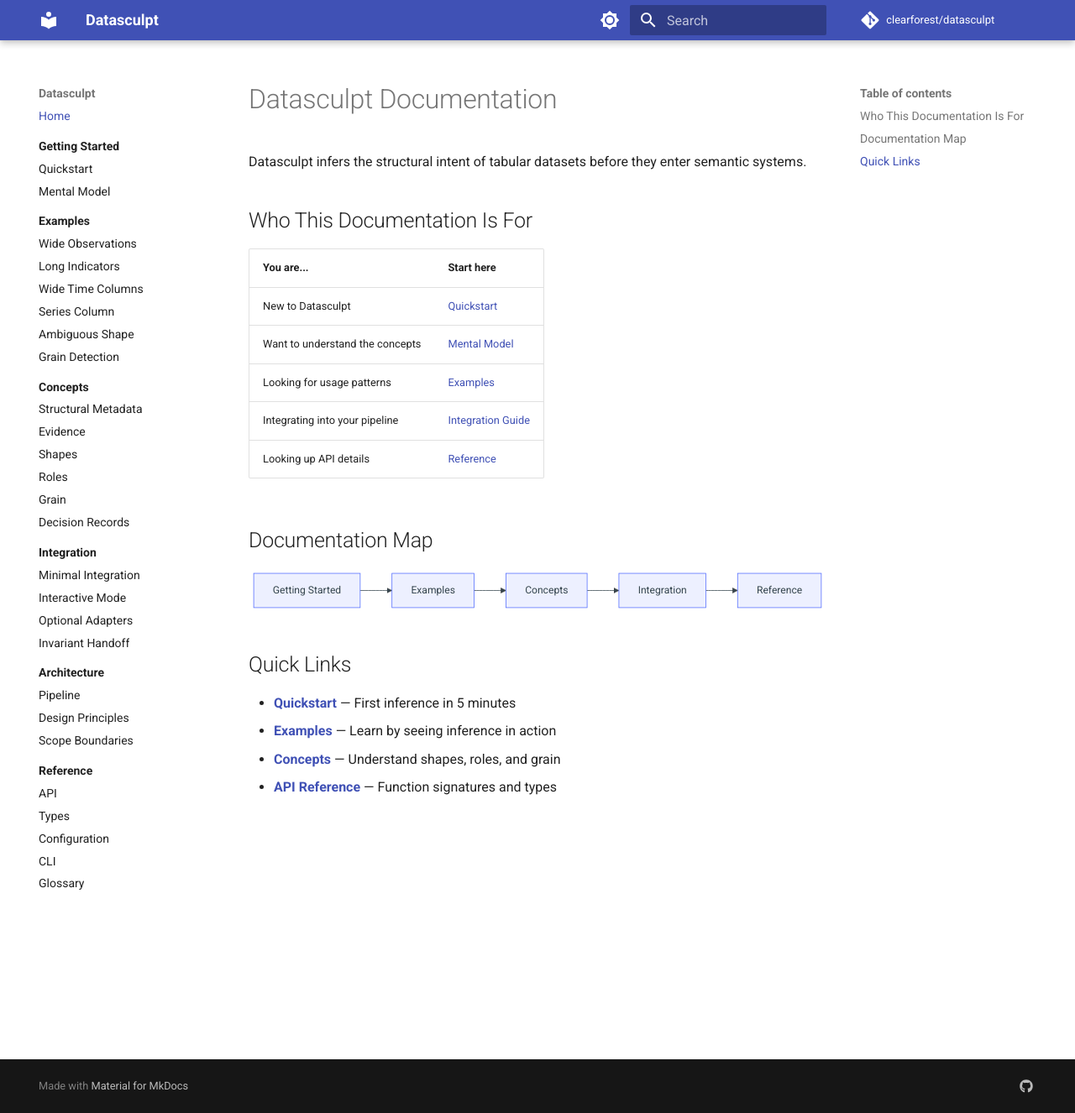
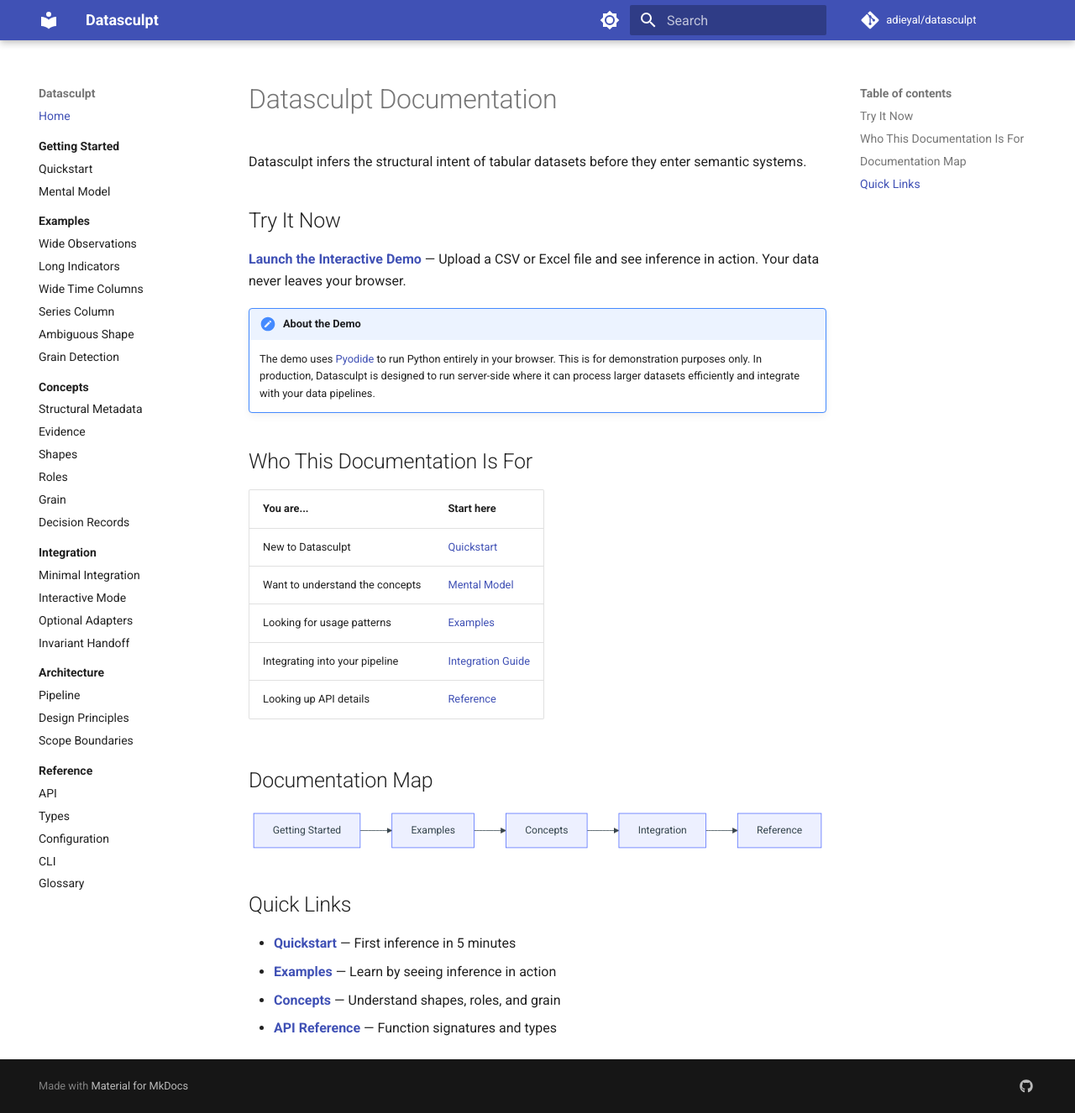
Before and after one commit to adieyal/datasculpt, an MkDocs documentation site: the page built from docs/index.md, in a window 1280 px wide and 1326 px high. Shown: the whole window at 84% size. Built offline with MkDocs 1.6.1 and Material for MkDocs 9.7.7, drawn with Linux system fonts in a browser that asks for light colours; comment, search, counter and statistics services are not loaded.

Commit message:
Update docs: fix repo links and add demo section
- Change clearforest references to adieyal
- Add "Try It Now" section linking to interactive demo
- Explain demo uses Pyodide but library is for server-side use

```diff
--- a/docs/index.md
+++ b/docs/index.md
@@ -1,6 +1,13 @@
 # Datasculpt Documentation
 
 Datasculpt infers the structural intent of tabular datasets before they enter semantic systems.
+
+## Try It Now
+
+**[Launch the Interactive Demo](demo/)** — Upload a CSV or Excel file and see inference in action. Your data never leaves your browser.
+
+!!! note "About the Demo"
+    The demo uses [Pyodide](https://pyodide.org/) to run Python entirely in your browser. This is for demonstration purposes only. In production, Datasculpt is designed to run server-side where it can process larger datasets efficiently and integrate with your data pipelines.
 
 ## Who This Documentation Is For
 
--- a/mkdocs.yml
+++ b/mkdocs.yml
@@ -1,9 +1,9 @@
 site_name: Datasculpt
 site_description: Deterministic dataset shape and semantic inference for tabular data
-site_url: https://clearforest.github.io/datasculpt
+site_url: https://adieyal.github.io/datasculpt
 
-repo_name: clearforest/datasculpt
-repo_url: https://github.com/clearforest/datasculpt
+repo_name: adieyal/datasculpt
+repo_url: https://github.com/adieyal/datasculpt
 
 theme:
   name: material
@@ -142,4 +142,4 @@
 extra:
   social:
     - icon: fontawesome/brands/github
-      link: https://github.com/clearforest/datasculpt
+      link: https://github.com/adieyal/datasculpt
```
